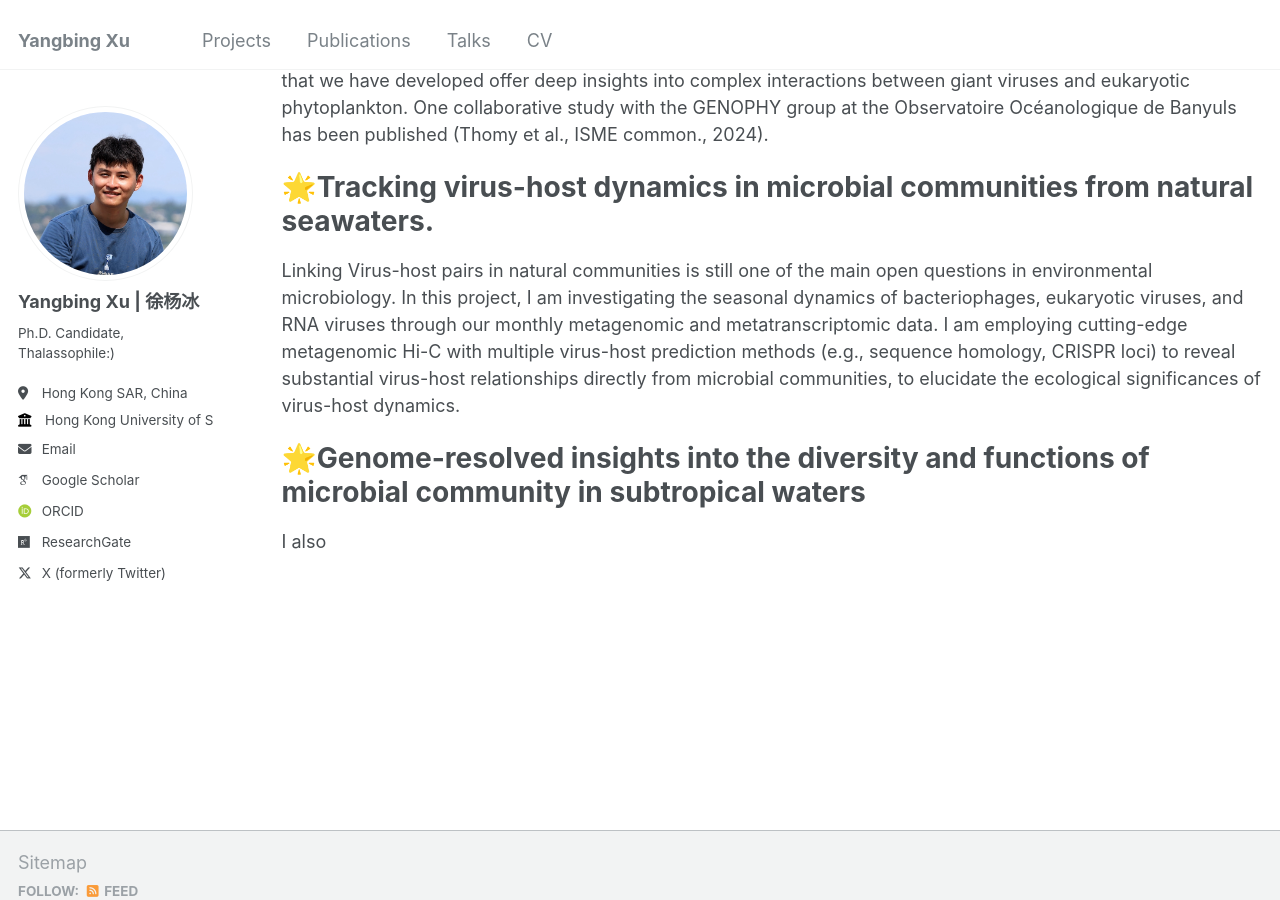
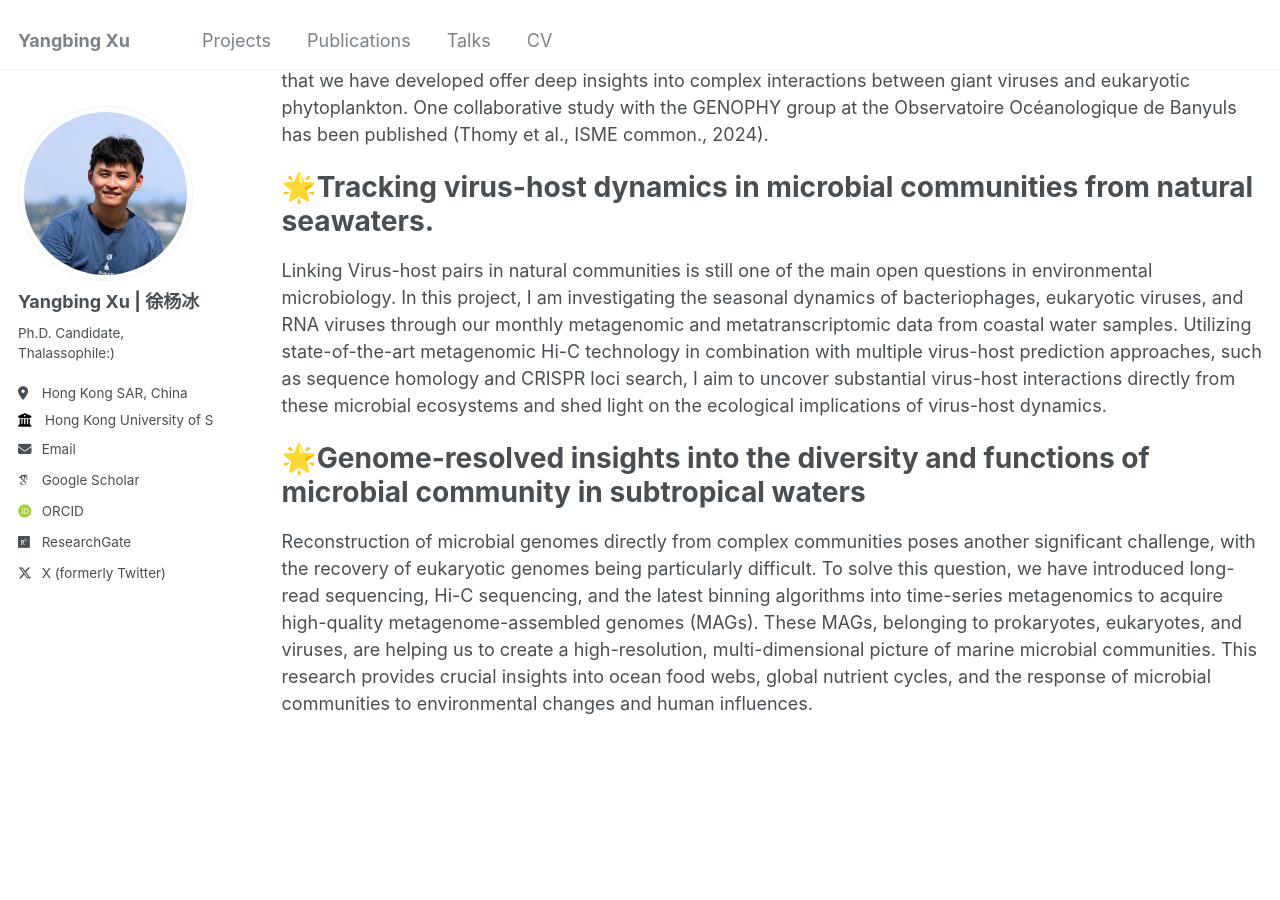
Before and after one commit to Yangbing-Ocean/yangbing, a Jekyll site: the page built from _pages/projects.md, in a window 1280 px wide and 900 px high, scrolled down 546 px. Built offline with Jekyll 4.4.1, drawn with Linux system fonts in a browser that asks for light colours; some web fonts are replaced.

Commit message:
Update projects.md

```diff
--- a/_pages/projects.md
+++ b/_pages/projects.md
@@ -17,8 +17,8 @@ Having established algal cultures, I then sampled plenty of samples from various
 
 🌟Tracking virus-host dynamics in microbial communities from natural seawaters.
 ======
-Linking Virus-host pairs in natural communities is still one of the main open questions in environmental microbiology. In this project, I am investigating the seasonal dynamics of bacteriophages, eukaryotic viruses, and RNA viruses through our monthly metagenomic and metatranscriptomic data. I am employing cutting-edge metagenomic Hi-C with multiple virus-host prediction methods (e.g., sequence homology, CRISPR loci) to reveal substantial virus-host relationships directly from microbial communities, to elucidate the ecological significances of virus-host dynamics.
+Linking Virus-host pairs in natural communities is still one of the main open questions in environmental microbiology. In this project, I am investigating the seasonal dynamics of bacteriophages, eukaryotic viruses, and RNA viruses through our monthly metagenomic and metatranscriptomic data from coastal water samples. Utilizing state-of-the-art metagenomic Hi-C technology in combination with multiple virus-host prediction approaches, such as sequence homology and CRISPR loci search, I aim to uncover substantial virus-host interactions directly from these microbial ecosystems and shed light on the ecological implications of virus-host dynamics.
 
 🌟Genome-resolved insights into the diversity and functions of microbial community in subtropical waters
 ======
-I also
+Reconstruction of microbial genomes directly from complex communities poses another significant challenge, with the recovery of eukaryotic genomes being particularly difficult. To solve this question, we have introduced long-read sequencing, Hi-C sequencing, and the latest binning algorithms into time-series metagenomics to acquire high-quality metagenome-assembled genomes (MAGs). These MAGs, belonging to prokaryotes, eukaryotes, and viruses, are helping us to create a high-resolution, multi-dimensional picture of marine microbial communities. This research provides crucial insights into ocean food webs, global nutrient cycles, and the response of microbial communities to environmental changes and human influences.
```
